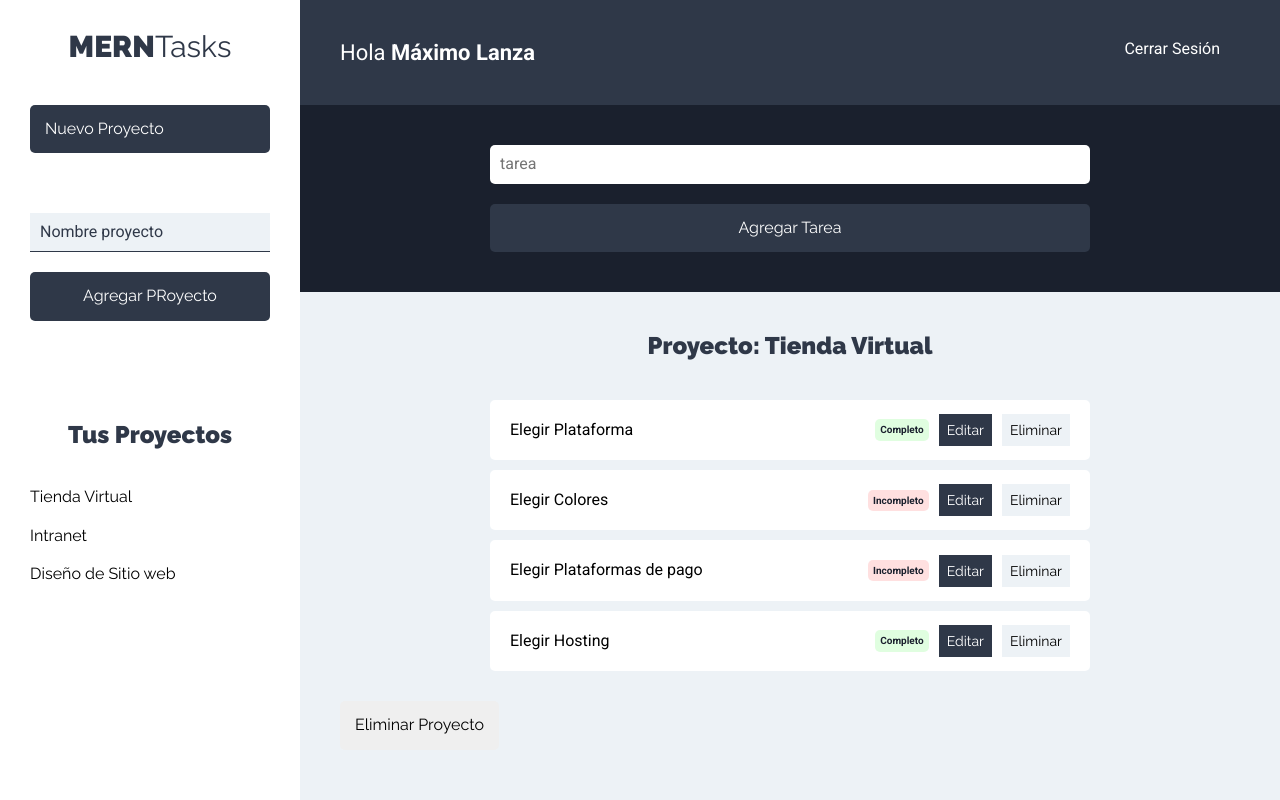
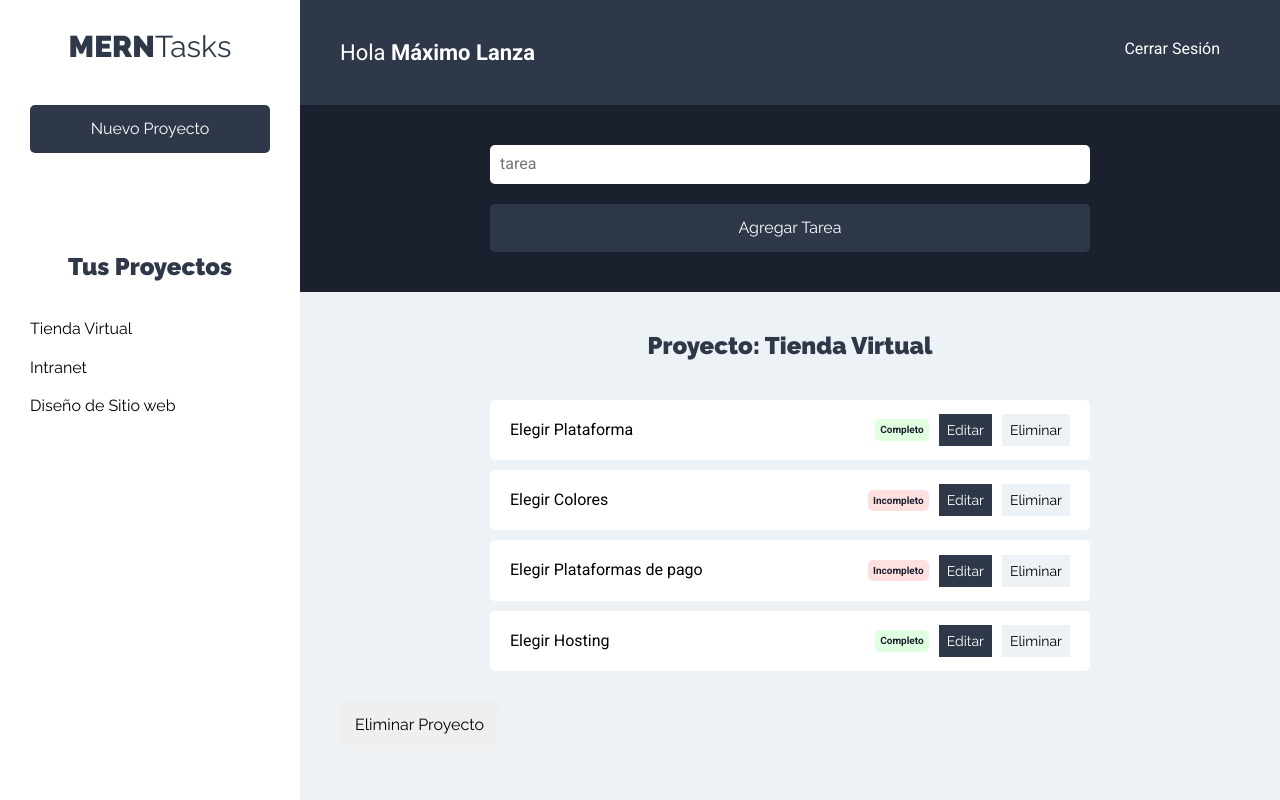
Before and after one commit to maximolanza/MERNTasksClient, a React (Create React App) app: page /proyectos in a window 1280 px wide. Built offline with nearby package versions, Linux system fonts and the light colour scheme.

Commit message:
useReducer & Context

```diff
--- a/src/App.js
+++ b/src/App.js
@@ -4,10 +4,14 @@ import Login from './components/auth/Login';
 import NuevaCuenta from './components/auth/NuevaCuenta';
 import Proyectos from './components/proyectos/Proyectos';
 
+import ProyectoState from './context/proyectos/proyectoState';
+
+
 function App() {
   const texto = 'Arrancando otro proyecto con el curso!';
   const mensaje = '{ MongoDB + Express + ReactJs + NodeJs }';
   return (
+      <ProyectoState>
       <Router>
           <Switch>
               <Route exact path="/" component={Login} />
@@ -15,6 +19,7 @@ function App() {
               <Route exact path="/proyectos" component={Proyectos} />
           </Switch>
       </Router>
+      </ProyectoState>
   );
 }
 
--- a/src/components/proyectos/NuevoProyecto.js
+++ b/src/components/proyectos/NuevoProyecto.js
@@ -1,8 +1,13 @@
-import React, { Fragment, useState } from 'react';
+import React, { Fragment, useState, useContext } from 'react';
+import proyectoContext from '../../context/proyectos/proyectoContext';
 
 const NuevoProyecto = () => {
 
-    const [ proyecto, guardarProyecto ] = useState({
+    // Obtener el state del formulario
+    const proyectosContext = useContext(proyectoContext);
+    const { formulario, mostrarFormulario } = proyectosContext;
+
+    const [proyecto, guardarProyecto] = useState({
         nombre: ''
     })
 
@@ -13,15 +18,28 @@ const NuevoProyecto = () => {
     const onChangeProyecto = e => {
         guardarProyecto({
             ...proyecto,
-            [e.target.name] : e.target.value
+            [e.target.name]: e.target.value
         })
     }
+
+    const onClickFormulario = () => {
+        mostrarFormulario();
+    }
     return (
+
+
         <Fragment>
-    <btton
+            <button
                 type="button"
                 className="btn btn-block btn-primario"
-                >Nuevo Proyecto</btton>
+                onClick={ onClickFormulario }
+                >Nuevo Proyecto</button>
+
+            {
+                formulario
+                    ?
+
+                    (
                         <form
                             className="formulario-nuevo-proyecto"
                         >
@@ -30,8 +48,8 @@ const NuevoProyecto = () => {
                                 className="input-text"
                                 placeholder="Nombre proyecto"
                                 name="nombre"
-        value= { nombre }
-        onChange= { onChangeProyecto }
+                                value={nombre}
+                                onChange={onChangeProyecto}
                             />
                             <input
                                 type="submit"
@@ -40,6 +58,13 @@ const NuevoProyecto = () => {
                             />
 
                         </form>
+                    )
+
+                    :
+                    (
+                        null
+                    )
+                }
         </Fragment>
     );
 }
--- a/src/components/tareas/Tarea.js
+++ b/src/components/tareas/Tarea.js
@@ -21,17 +21,17 @@ const Tarea = ({ tarea }) => {
             }
             </div>
             <div className="acciones">
-                <buton
+                <button
                 type="button"
                 className="btn btn-primario">
                 Editar
-                </buton>
+                </button>
 
-                <buton
+                <button
                 type="button"
                 className="btn btn-secundario">
                 Eliminar
-                </buton>
+                </button>
             </div>
 
         </li>
--- /dev/null
+++ b/src/context/proyectos/proyectoContext.js
@@ -0,0 +1,6 @@
+import { createContext} from 'react';
+
+const proyectoContext = createContext();
+
+
+export default proyectoContext;
--- /dev/null
+++ b/src/context/proyectos/proyectoReducer.js
@@ -0,0 +1,15 @@
+import { FORMULARIO_PROYECTO } from '../../types';
+
+
+export default ( state, action ) => {
+
+    switch( action.type ) {
+        case FORMULARIO_PROYECTO:
+            return {
+                ...state,
+                formulario: true
+            }
+        default:
+            return state;
+    }
+}
--- /dev/null
+++ b/src/context/proyectos/proyectoState.js
@@ -0,0 +1,36 @@
+import React, { useReducer } from 'react';
+
+import proyectoContext from './proyectoContext';
+import proyectoReducer from './proyectoReducer';
+import { FORMULARIO_PROYECTO } from '../../types';
+
+const ProyectoState= props =>{
+    const initialState = {
+        formulario : false
+    }
+
+    // Dispatch para ejecutar las acciones
+
+    const [ state, dispatch ] = useReducer( proyectoReducer, initialState )
+
+    // Seriede funciones para el CRUD
+
+    const mostrarFormulario = () =>{
+        dispatch({
+            type: FORMULARIO_PROYECTO
+        })
+    }
+
+
+    return (
+        <proyectoContext.Provider
+        value={{
+            formulario: state.formulario,
+            mostrarFormulario
+        }}>
+            { props.children }
+        </proyectoContext.Provider>
+    )
+}
+
+export default ProyectoState;
--- /dev/null
+++ b/src/types/index.js
@@ -0,0 +1 @@
+export const FORMULARIO_PROYECTO = 'PROYECTO_PROYECTO';
```
Lines whose indentation alone changed are shown as unchanged.
